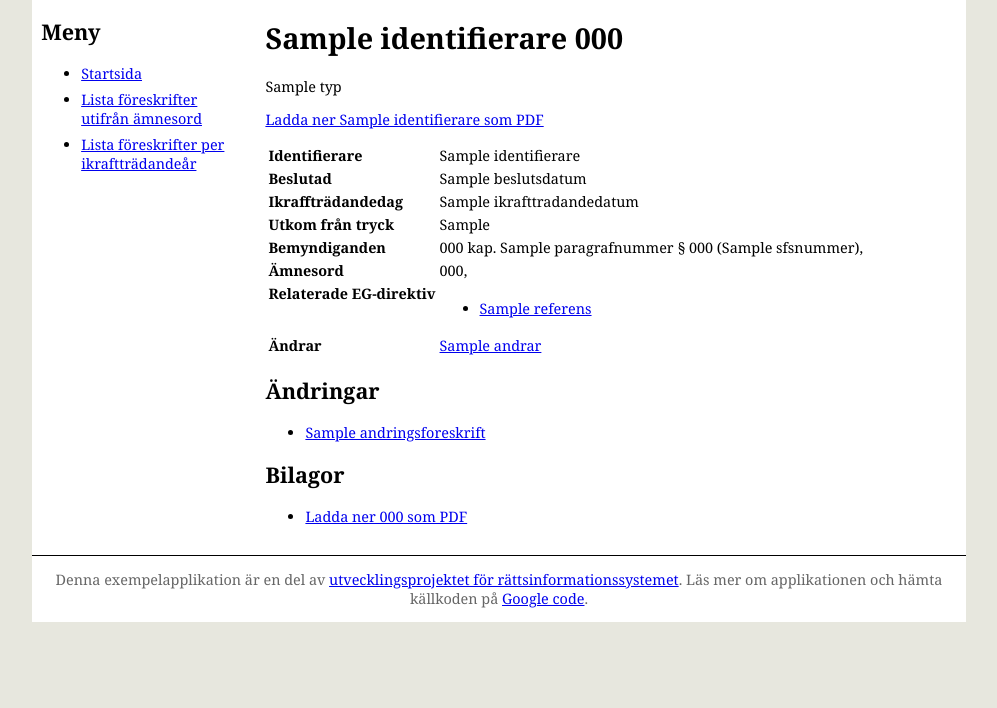
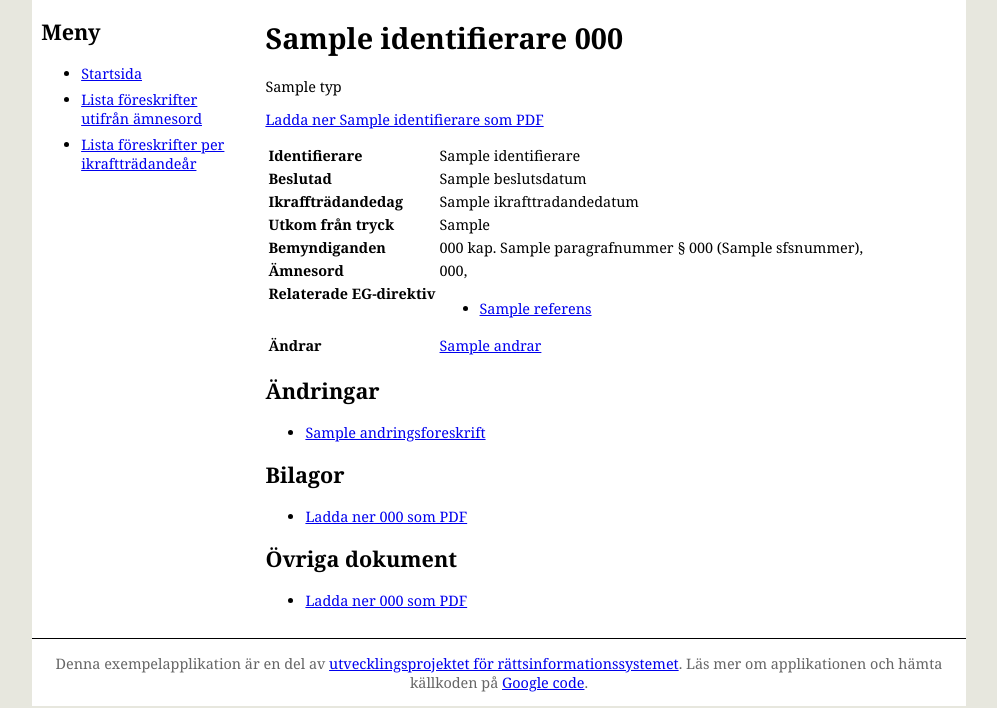
Before and after one commit to rinfo/fst, a Python web app: template fst_web/templates/foreskrift.html in a window 1280 px wide. Shown: the part 92-800 px from the top of the page, without its empty margins (141-1138 px from the left). Run offline with Jinja, Linux system fonts and the light colour scheme; the template is opened without the code that fills it: most values are stand-ins (such as "Sample title", 1, 10 or a date in 2020).

Commit message:
Show ovriga_dokument in HTML

```diff
--- a/fst_web/templates/foreskrift.html
+++ b/fst_web/templates/foreskrift.html
@@ -79,4 +79,21 @@
         </ul>
     {% endif %}
 
+    {% if foreskrift.ovriga_dokument.all %}
+        <h2>Övriga dokument</h2>
+        <ul>
+            {% for dok in foreskrift.ovriga_dokument.all %}
+                <li>
+                    {% if dok.file %}
+                        <p class="download">
+                            <a href="/{{dok.file.url}}">Ladda ner {{ dok.titel }} som PDF</a>
+                        </p>
+                    {% else %}
+                        <p>{{ dok.titel }}</p>
+                    {% endif %}
+                </li>
+            {% endfor %}
+        </ul>
+    {% endif %}
+
 {% endblock %}
```
